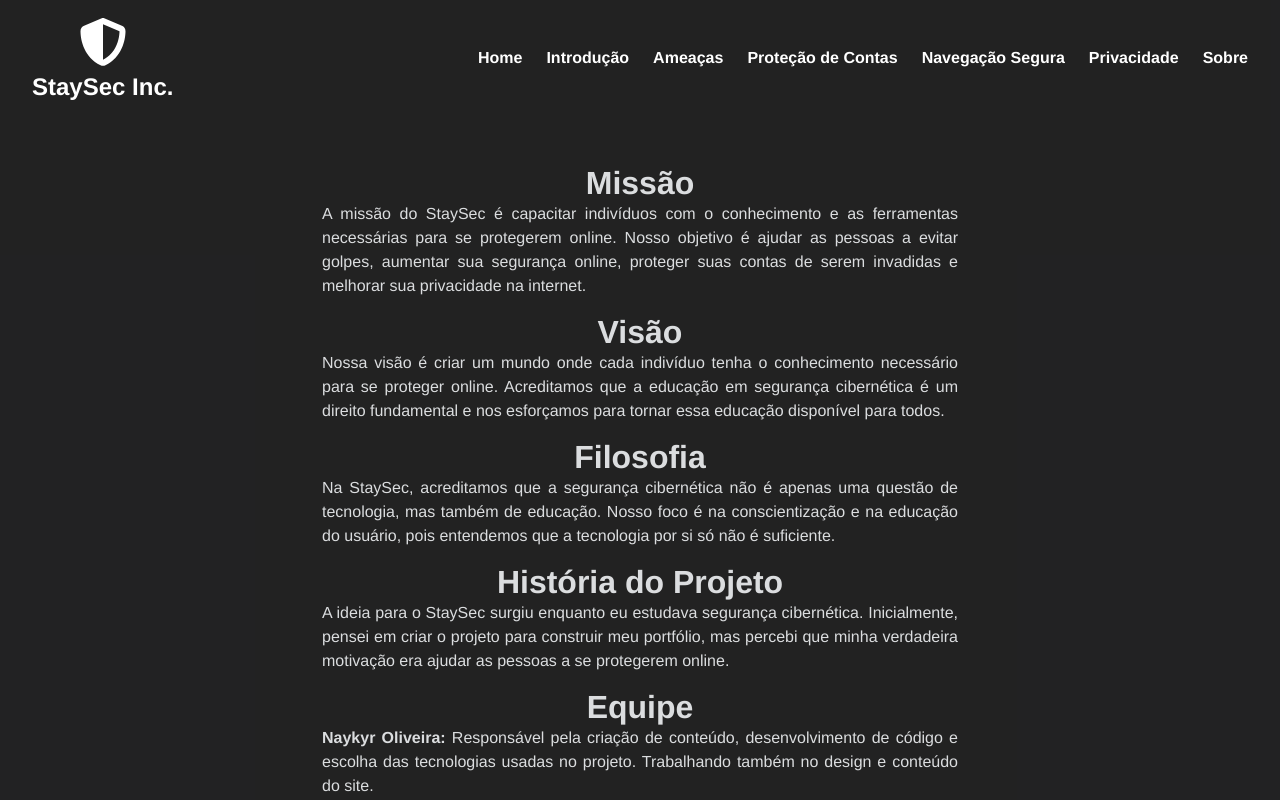
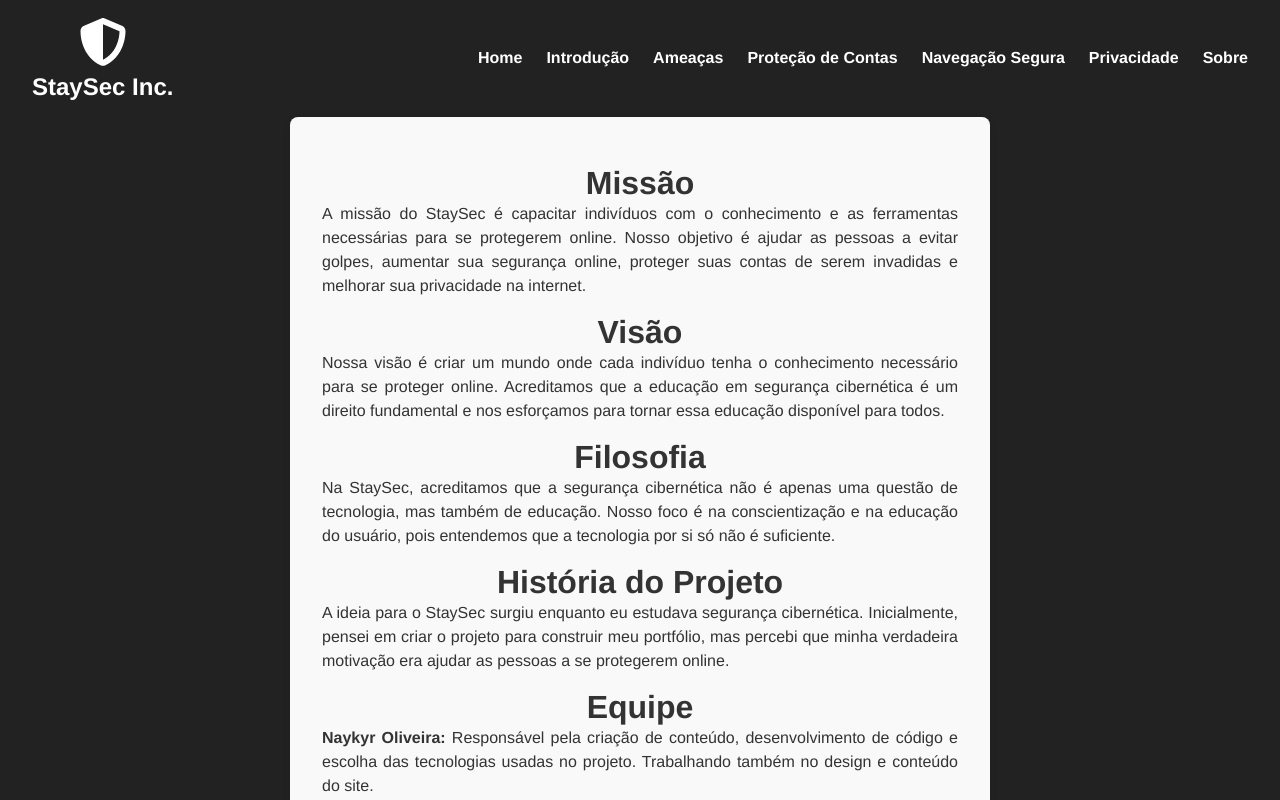
Before and after one commit to NaykyrOliveira/staysec, a Vue app: page /about in a window 1280 px wide. Shown: the top 800 px of the page. Built offline with nearby package versions, Linux system fonts and the light colour scheme.

Commit message:
Adiciona card no componente AboutView

```diff
--- a/src/views/AboutView.vue
+++ b/src/views/AboutView.vue
@@ -45,9 +45,17 @@ export default {
 
 <style scoped>
 .about {
+  max-width: 700px;
+  margin: 0 auto;
   padding: 2rem;
-  max-width: 700px;
-  margin: 0 auto;}
+  background-color: #f9f9f9;
+  border-radius: 8px;
+  box-shadow: 0 4px 8px rgba(0, 0, 0, 0.1);
+  position: relative;
+  margin-bottom: 4rem;
+  color: #333;
+  text-align: center;
+}
 
 h2 {
   font-size: 2rem;
```
